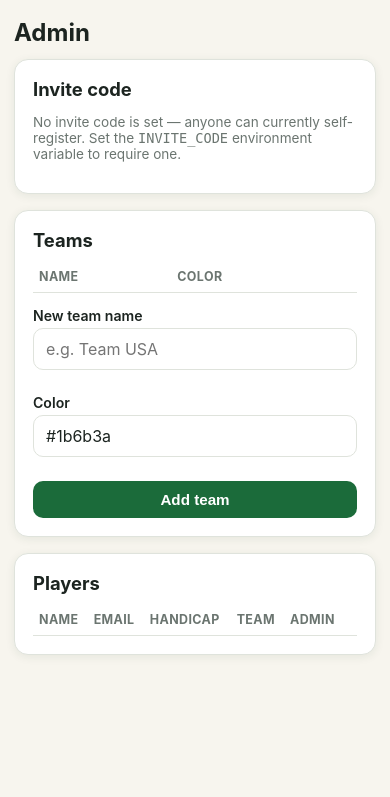
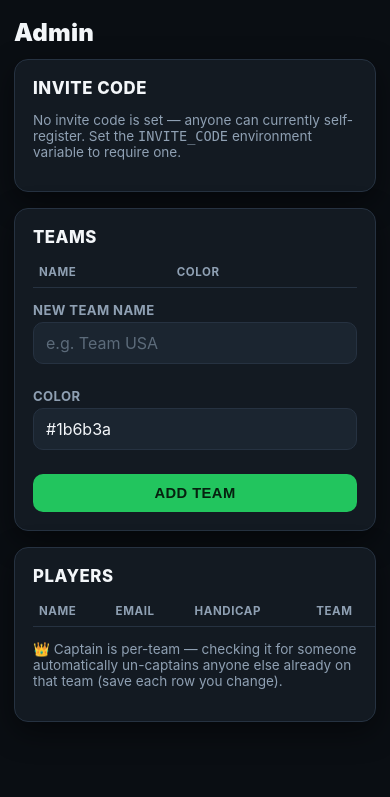
Before and after one commit to tk4f65dg4y-alt/golf-tournament, a Node server app: template views/admin.ejs in a window 390 px wide. Shown: the top 797 px of the page. Run offline with Node 20, Linux system fonts and the light colour scheme; the template is opened without the code that fills it, so the values that code supplies are empty.

Commit message:
Add team captains and ESPN broadcast-style redesign
- Players can now be marked as team captain (one per team, enforced server-side); crowns show throughout rosters, matches, and the leaderboard
- Full dark ESPN-broadcast visual redesign: scoreboard hero with team flags/captains/progress bar, glowing live pill, bold condensed headers, live match ticker on the leaderboard
- Fix admin players table overflowing the viewport on mobile by making it horizontally scrollable within its card instead of blowing out the page

```diff
--- a/migrations/schema.sql
+++ b/migrations/schema.sql
@@ -14,9 +14,13 @@ CREATE TABLE IF NOT EXISTS users (
   handicap NUMERIC(4,1) NOT NULL DEFAULT 0,
   team_id INTEGER REFERENCES teams(id) ON DELETE SET NULL,
   is_admin BOOLEAN NOT NULL DEFAULT FALSE,
+  is_captain BOOLEAN NOT NULL DEFAULT FALSE,
   avatar_url TEXT,
   created_at TIMESTAMPTZ NOT NULL DEFAULT now()
 );
+
+-- Migration for databases created before is_captain existed.
+ALTER TABLE users ADD COLUMN IF NOT EXISTS is_captain BOOLEAN NOT NULL DEFAULT FALSE;
 
 CREATE TABLE IF NOT EXISTS rounds (
   id SERIAL PRIMARY KEY,
--- a/public/css/style.css
+++ b/public/css/style.css
@@ -1,16 +1,17 @@
 :root {
-  --green-dark: #14432a;
-  --green: #1b6b3a;
-  --green-light: #2f9e5c;
-  --cream: #f7f5ee;
-  --white: #ffffff;
-  --ink: #1c2420;
-  --muted: #6b7570;
-  --border: #dfe3dc;
-  --red: #b6412e;
-  --gold: #c9962c;
+  --bg: #0a0e13;
+  --bg-elevated: #131a22;
+  --bg-elevated-2: #1b2530;
+  --border: #263241;
+  --ink: #f3f6f9;
+  --muted: #8fa0b3;
+  --green: #22c55e;
+  --green-dark: #16a34a;
+  --gold: #f2b705;
+  --red: #ff4757;
+  --blue: #3b82f6;
   --radius: 14px;
-  --shadow: 0 2px 10px rgba(20, 67, 42, 0.08);
+  --shadow: 0 10px 30px rgba(0, 0, 0, 0.45);
 }
 
 * { box-sizing: border-box; }
@@ -18,22 +19,22 @@
 body {
   margin: 0;
   font-family: -apple-system, BlinkMacSystemFont, "Segoe UI", Roboto, Helvetica, Arial, sans-serif;
-  background: var(--cream);
+  background: var(--bg);
   color: var(--ink);
   -webkit-tap-highlight-color: transparent;
 }
 
-a { color: var(--green); text-decoration: none; }
+a { color: var(--gold); text-decoration: none; }
 a:hover { text-decoration: underline; }
 
 .nav {
-  background: var(--green-dark);
-  color: var(--white);
+  background: linear-gradient(180deg, #0d1218, #090c10);
+  color: var(--ink);
   padding: 0 12px;
   position: sticky;
   top: 0;
   z-index: 20;
-  box-shadow: 0 2px 8px rgba(0,0,0,0.15);
+  border-bottom: 2px solid var(--gold);
 }
 .nav-inner {
   max-width: 900px;
@@ -78,7 +114,7 @@ a:hover { text-decoration: underline; }
 }
 
 .card {
-  background: var(--white);
+  background: var(--bg-elevated);
   border-radius: var(--radius);
   box-shadow: var(--shadow);
   padding: 18px;
@@ -86,85 +122,112 @@ a:hover { text-decoration: underline; }
   border: 1px solid var(--border);
 }
 
-h1 { font-size: 1.5rem; margin: 0 0 12px; }
-h2 { font-size: 1.15rem; margin: 0 0 10px; }
-h3 { font-size: 1rem; margin: 0 0 8px; }
+h1 { font-size: 1.5rem; margin: 0 0 12px; font-weight: 900; letter-spacing: 0.01em; }
+h2 { font-size: 1.05rem; margin: 0 0 10px; font-weight: 800; text-transform: uppercase; letter-spacing: 0.03em; }
+h3 { font-size: 1rem; margin: 0 0 8px; font-weight: 800; }
 .muted { color: var(--muted); }
 .small { font-size: 0.85rem; }
 
 .grid-2 { display: grid; grid-template-columns: 1fr 1fr; gap: 12px; }
 @media (max-width: 560px) { .grid-2 { grid-template-columns: 1fr; } }
 
+/* Scoreboard hero */
+.scoreboard {
+  background: radial-gradient(120% 140% at 50% 0%, #182230 0%, var(--bg-elevated) 60%);
+  border: 1px solid var(--border);
+  border-radius: var(--radius);
+  box-shadow: var(--shadow);
+  padding: 22px 16px;
+  margin-bottom: 16px;
+  position: relative;
+  overflow: hidden;
+}
+.scoreboard::before {
+  content: "";
+  position: absolute; top: 0; left: 0; right: 0; height: 4px;
+  background: linear-gradient(90deg, var(--team1-color, var(--green)), var(--gold) 50%, var(--team2-color, var(--blue)));
+}
 .score-hero {
   display: flex; align-items: center; justify-content: center; gap: 18px;
   text-align: center; flex-wrap: wrap;
 }
 .team-score {
-  display: flex; flex-direction: column; align-items: center; min-width: 110px;
+  display: flex; flex-direction: column; align-items: center; min-width: 120px;
 }
-.team-score .num { font-size: 2.6rem; font-weight: 800; line-height: 1; }
-.team-score .label { font-weight: 700; margin-top: 4px; }
-.vs { font-size: 1.1rem; color: var(--muted); font-weight: 700; }
+.team-score .flag { width: 34px; height: 5px; border-radius: 3px; margin-bottom: 8px; }
+.team-score .num { font-size: 3rem; font-weight: 900; line-height: 1; font-variant-numeric: tabular-nums; text-shadow: 0 0 24px currentColor; }
+.team-score .label { font-weight: 800; margin-top: 6px; text-transform: uppercase; letter-spacing: 0.03em; font-size: 0.92rem; }
+.team-score .captain { font-size: 0.74rem; color: var(--muted); margin-top: 2px; text-transform: none; letter-spacing: normal; }
+.vs { font-size: 0.85rem; color: var(--muted); font-weight: 900; text-transform: uppercase; letter-spacing: 0.08em; }
+
+.progress-track { height: 6px; border-radius: 999px; background: var(--bg-elevated-2); overflow: hidden; margin-top: 16px; }
+.progress-fill { height: 100%; background: linear-gradient(90deg, var(--gold), #ffe27a); }
 
 .pill {
-  display: inline-block; padding: 3px 10px; border-radius: 999px; font-size: 0.78rem;
-  font-weight: 700; letter-spacing: 0.02em;
+  display: inline-block; padding: 3px 11px; border-radius: 999px; font-size: 0.72rem;
+  font-weight: 900; letter-spacing: 0.05em; text-transform: uppercase;
 }
-.pill.live { background: #fdecea; color: var(--red); }
-.pill.scheduled { background: #eef1ee; color: var(--muted); }
-.pill.complete { background: #e8f5ec; color: var(--green); }
+.pill.live { background: rgba(255, 71, 87, 0.15); color: var(--red); box-shadow: 0 0 0 1px rgba(255,71,87,0.35) inset; }
+.pill.scheduled { background: var(--bg-elevated-2); color: var(--muted); }
+.pill.complete { background: rgba(34, 197, 94, 0.15); color: var(--green); box-shadow: 0 0 0 1px rgba(34,197,94,0.35) inset; }
 
 .match-row {
   display: flex; justify-content: space-between; align-items: center; gap: 10px;
   padding: 12px 0; border-bottom: 1px solid var(--border);
 }
 .match-row:last-child { border-bottom: none; }
-.match-side { font-weight: 600; }
-.match-status { font-weight: 700; text-align: right; white-space: nowrap; }
+.match-side { font-weight: 700; }
+.match-status { font-weight: 800; text-align: right; white-space: nowrap; }
 
 .btn {
-  display: inline-block; background: var(--green); color: #fff; border: none;
-  padding: 10px 16px; border-radius: 10px; font-weight: 700; cursor: pointer; font-size: 0.95rem;
+  display: inline-block; background: var(--green); color: #06210f; border: none;
+  padding: 11px 18px; border-radius: 10px; font-weight: 800; cursor: pointer; font-size: 0.92rem;
+  text-transform: uppercase; letter-spacing: 0.03em;
 }
 .btn:hover { background: var(--green-dark); text-decoration: none; }
-.btn.secondary { background: var(--white); color: var(--green); border: 1.5px solid var(--green); }
-.btn.secondary:hover { background: #eef7f0; }
-.btn.danger { background: var(--white); color: var(--red); border: 1.5px solid var(--red); }
-.btn.danger:hover { background: #fdecea; }
-.btn.small { padding: 6px 10px; font-size: 0.82rem; border-radius: 8px; }
+.btn.secondary { background: transparent; color: var(--ink); border: 1.5px solid var(--border); }
+.btn.secondary:hover { background: var(--bg-elevated-2); }
+.btn.danger { background: transparent; color: var(--red); border: 1.5px solid rgba(255,71,87,0.4); }
+.btn.danger:hover { background: rgba(255,71,87,0.1); }
+.btn.small { padding: 7px 12px; font-size: 0.76rem; border-radius: 8px; }
 .btn.block { display: block; width: 100%; text-align: center; }
 
 input[type=text], input[type=email], input[type=password], input[type=number], input[type=date], select, textarea {
   width: 100%; padding: 10px 12px; border-radius: 10px; border: 1.5px solid var(--border);
-  font-size: 1rem; font-family: inherit; background: var(--white); color: var(--ink);
+  font-size: 1rem; font-family: inherit; background: var(--bg-elevated-2); color: var(--ink);
 }
-label { font-weight: 600; font-size: 0.88rem; display: block; margin-bottom: 4px; }
+input::placeholder { color: #5c6b7a; }
+label { font-weight: 700; font-size: 0.82rem; display: block; margin-bottom: 4px; color: var(--muted); text-transform: uppercase; letter-spacing: 0.03em; }
 .field { margin-bottom: 12px; }
 fieldset { border: 1.5px solid var(--border); border-radius: 10px; margin-bottom: 12px; }
 legend { font-weight: 700; padding: 0 6px; }
 
-.error-box { background: #fdecea; color: var(--red); padding: 10px 14px; border-radius: 10px; margin-bottom: 14px; font-weight: 600; }
+.error-box { background: rgba(255,71,87,0.12); color: #ff8992; padding: 10px 14px; border-radius: 10px; margin-bottom: 14px; font-weight: 700; border: 1px solid rgba(255,71,87,0.3); }
 
+.table-scroll { overflow-x: auto; margin: 0 -18px; padding: 0 18px; }
+.table-scroll table { min-width: 560px; }
 table { width: 100%; border-collapse: collapse; }
 th, td { text-align: left; padding: 8px 6px; border-bottom: 1px solid var(--border); font-size: 0.92rem; }
-th { color: var(--muted); font-size: 0.78rem; text-transform: uppercase; letter-spacing: 0.03em; }
+th { color: var(--muted); font-size: 0.72rem; text-transform: uppercase; letter-spacing: 0.05em; }
 
 .avatar-dot { width: 10px; height: 10px; border-radius: 50%; display: inline-block; margin-right: 6px; }
+.team-card { border-top: 3px solid var(--team-color, var(--gold)); }
 
-.hole-card { border: 1.5px solid var(--border); border-radius: 12px; padding: 12px; margin-bottom: 10px; }
-.hole-card.decided-away { opacity: 0.55; }
+.hole-card { border: 1.5px solid var(--border); background: var(--bg-elevated-2); border-radius: 12px; padding: 12px; margin-bottom: 10px; }
 .hole-head { display: flex; justify-content: space-between; align-items: center; margin-bottom: 8px; }
-.hole-num { font-weight: 800; font-size: 1.05rem; }
+.hole-num { font-weight: 900; font-size: 1.05rem; }
 .winner-btns { display: grid; grid-template-columns: 1fr 0.6fr 1fr; gap: 8px; }
 .winner-btn {
-  padding: 12px 6px; border-radius: 10px; border: 2px solid var(--border); background: var(--white);
-  font-weight: 700; text-align: center; cursor: pointer; font-size: 0.88rem; color: var(--ink);
+  padding: 14px 6px; border-radius: 10px; border: 2px solid var(--border); background: var(--bg-elevated);
+  font-weight: 800; text-align: center; cursor: pointer; font-size: 0.88rem; color: var(--ink);
+  text-transform: uppercase; letter-spacing: 0.02em;
 }
-.winner-btn.selected.team1 { background: var(--green); border-color: var(--green); color: #fff; }
-.winner-btn.selected.team2 { background: var(--gold); border-color: var(--gold); color: #fff; }
-.winner-btn.selected.halved { background: var(--muted); border-color: var(--muted); color: #fff; }
+.winner-btn.selected.team1 { box-shadow: 0 0 16px -2px currentColor; }
+.winner-btn.selected.team2 { box-shadow: 0 0 16px -2px currentColor; }
+.winner-btn.selected.halved { background: var(--muted); border-color: var(--muted); color: #06111a; }
 .strokes-row { display: flex; flex-wrap: wrap; gap: 8px; margin-top: 10px; }
 .strokes-field { display: flex; align-items: center; gap: 6px; font-size: 0.85rem; }
+.strokes-field label { margin: 0; text-transform: none; letter-spacing: normal; font-weight: 600; color: var(--ink); }
 .strokes-field input { width: 56px; padding: 6px; text-align: center; }
 .hole-save { margin-top: 10px; }
 
--- a/routes/dashboard.js
+++ b/routes/dashboard.js
@@ -6,6 +6,10 @@ const { requireAuth } = require('../src/auth');
 router.get('/', requireAuth, async (req, res, next) => {
   try {
     const { rows: teams } = await pool.query('SELECT * FROM teams ORDER BY id');
+    const { rows: captains } = await pool.query('SELECT team_id, name FROM users WHERE is_captain = TRUE');
+    const captainByTeam = {};
+    for (const c of captains) captainByTeam[c.team_id] = c.name;
+    for (const t of teams) t.captainName = captainByTeam[t.id] || null;
 
     const { rows: matches } = await pool.query(
       `SELECT m.*, r.name AS round_name, r.sort_order AS round_sort
@@ -15,7 +19,7 @@ router.get('/', requireAuth, async (req, res, next) => {
 
     for (const m of matches) {
       const { rows: players } = await pool.query(
-        `SELECT mp.side, u.id, u.name, u.team_id
+        `SELECT mp.side, u.id, u.name, u.team_id, u.is_captain
          FROM match_players mp JOIN users u ON u.id = mp.user_id
          WHERE mp.match_id = $1`,
         [m.id]
--- a/routes/matches.js
+++ b/routes/matches.js
@@ -14,7 +14,7 @@ async function loadMatchBundle(matchId) {
   const match = matchRows[0];
 
   const { rows: players } = await pool.query(
-    `SELECT mp.side, u.id, u.name, t.name AS team_name, t.color AS team_color
+    `SELECT mp.side, u.id, u.name, u.is_captain, t.name AS team_name, t.color AS team_color
      FROM match_players mp JOIN users u ON u.id = mp.user_id
      LEFT JOIN teams t ON t.id = u.team_id
      WHERE mp.match_id = $1 ORDER BY mp.side, u.name`,
--- a/routes/rounds.js
+++ b/routes/rounds.js
@@ -57,7 +57,7 @@ router.get('/rounds/:id', requireAuth, async (req, res, next) => {
       m.statusInfo = computeMatchStatus(holes, Number(m.points));
 
       const { rows: players } = await pool.query(
-        `SELECT mp.side, u.id, u.name, u.team_id, t.name AS team_name
+        `SELECT mp.side, u.id, u.name, u.team_id, u.is_captain, t.name AS team_name
          FROM match_players mp JOIN users u ON u.id = mp.user_id
          LEFT JOIN teams t ON t.id = u.team_id
          WHERE mp.match_id = $1 ORDER BY mp.side, u.name`,
--- a/server.js
+++ b/server.js
@@ -45,6 +45,9 @@ app.use(
 app.use(loadUser);
 
 app.locals.siteName = process.env.SITE_NAME || 'Golf Tournament';
+app.locals.playerNames = function (players) {
+  return (players || []).map((p) => (p.is_captain ? '👑 ' : '') + p.name).join(' & ');
+};
 
 app.use(authRoutes);
 app.use(dashboardRoutes);
--- a/views/admin.ejs
+++ b/views/admin.ejs
@@ -41,8 +41,9 @@
   <% users.forEach(function(u) { %>
     <form id="user-form-<%= u.id %>" method="post" action="/admin/users/<%= u.id %>"></form>
   <% }) %>
+  <div class="table-scroll">
   <table>
-    <thead><tr><th>Name</th><th>Email</th><th>Handicap</th><th>Team</th><th>Admin</th><th></th></tr></thead>
+    <thead><tr><th>Name</th><th>Email</th><th>Handicap</th><th>Team</th><th>Captain</th><th>Admin</th><th></th></tr></thead>
     <tbody>
       <% users.forEach(function(u) { %>
         <% var fid = 'user-form-' + u.id %>
@@ -61,12 +62,15 @@
               <% }) %>
             </select>
           </td>
+          <td title="One captain per team — checking this unchecks any other captain on the same team."><input form="<%= fid %>" type="checkbox" name="is_captain" <%= u.is_captain ? 'checked' : '' %> /> 👑</td>
           <td><input form="<%= fid %>" type="checkbox" name="is_admin" <%= u.is_admin ? 'checked' : '' %> /></td>
           <td><button form="<%= fid %>" class="btn small" type="submit">Save</button></td>
         </tr>
       <% }) %>
     </tbody>
   </table>
+  </div>
+  <p class="small muted mt">👑 Captain is per-team — checking it for someone automatically un-captains anyone else already on that team (save each row you change).</p>
 </div>
 
 <%- include('partials/footer') %>
--- a/views/match-detail.ejs
+++ b/views/match-detail.ejs
@@ -12,12 +12,12 @@
   <div class="score-hero mt">
     <div class="team-score">
       <div class="num" style="color: <%= match.side1[0] ? match.side1[0].team_color : '#1b6b3a' %>"><%= match.statusInfo.team1Wins %></div>
-      <div class="label"><%= match.side1.map(p=>p.name).join(' & ') || 'TBD' %></div>
+      <div class="label"><%= playerNames(match.side1) || 'TBD' %></div>
     </div>
     <div class="vs">vs</div>
     <div class="team-score">
       <div class="num" style="color: <%= match.side2[0] ? match.side2[0].team_color : '#c9962c' %>"><%= match.statusInfo.team2Wins %></div>
-      <div class="label"><%= match.side2.map(p=>p.name).join(' & ') || 'TBD' %></div>
+      <div class="label"><%= playerNames(match.side2) || 'TBD' %></div>
     </div>
   </div>
   <p style="text-align:center; font-weight:700; margin-top:10px;">
```
Also changed, not shown: other parts of public/css/style.css (+48 -13 lines), routes/admin.js (+18 -4 lines), views/dashboard.ejs (+36 -12 lines), views/players.ejs (+8 -4 lines), views/round-detail.ejs (+4 -4 lines).
